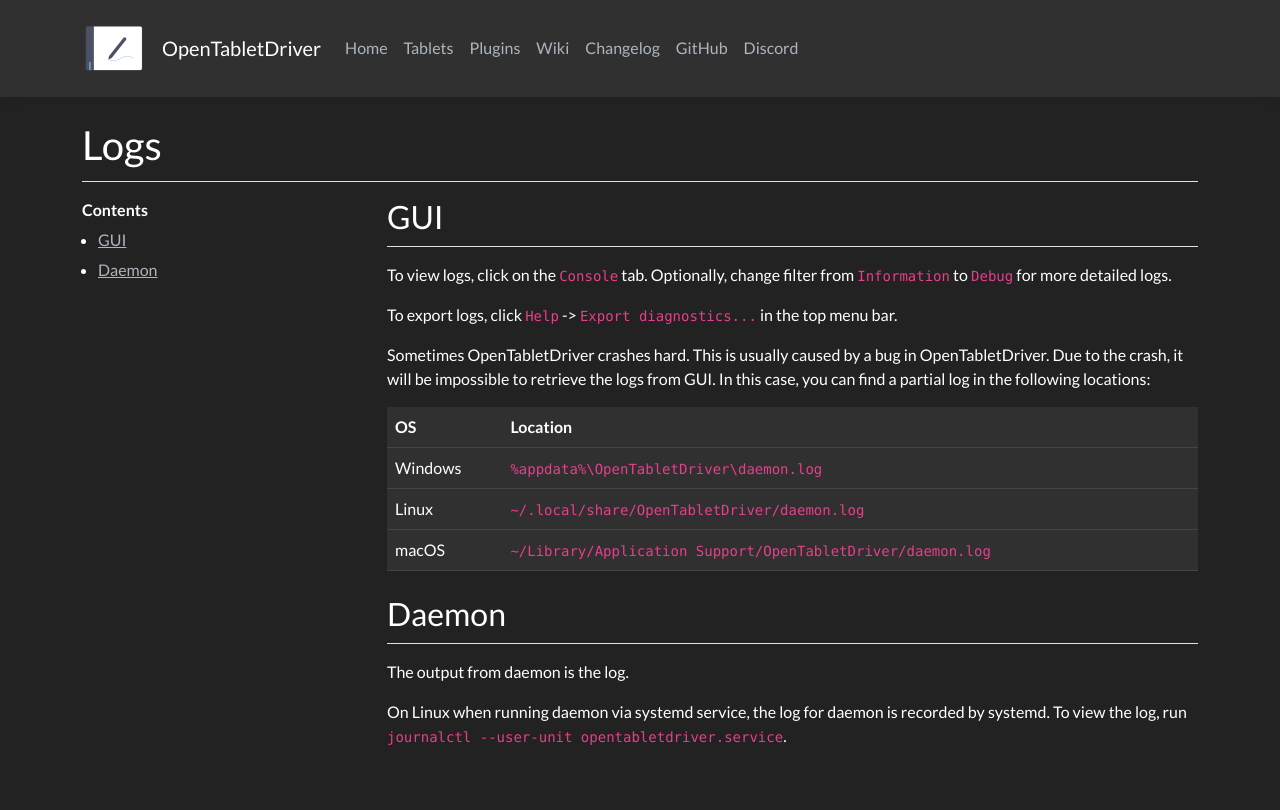
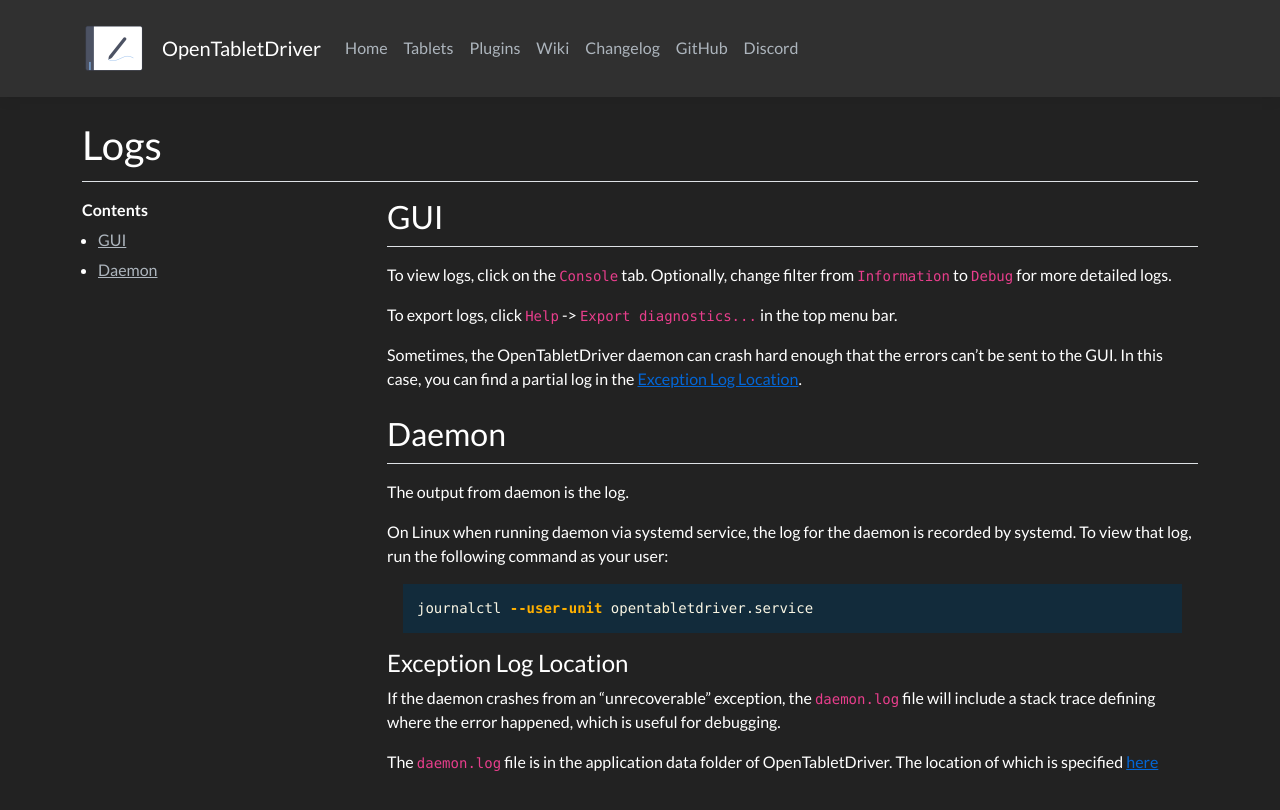
Before and after one commit to OpenTabletDriver/opentabletdriver.github.io, a Jekyll site: the page built from site/_wiki/Documentation/Logs.md, in a window 1280 px wide. Shown: the top 810 px of the page. Built offline with Jekyll 4.4.1, drawn with Linux system fonts in a browser that asks for light colours; nearby versions of some CDN libraries; comment, search, counter and statistics services are not loaded.

Commit message:
wiki/Logs: Split exception log location into its own section

````diff
--- a/site/_wiki/Documentation/Logs.md
+++ b/site/_wiki/Documentation/Logs.md
@@ -8,16 +8,25 @@ To view logs, click on the `Console` tab. Optionally, change filter from `Inform
 
 To export logs, click `Help` -> `Export diagnostics...` in the top menu bar.
 
-Sometimes OpenTabletDriver crashes hard. This is usually caused by a bug in OpenTabletDriver. Due to the crash, it will be impossible to retrieve the logs from GUI. In this case, you can find a partial log in the following locations:
-
-| OS | Location |
-| --- | --- |
-| Windows | `%appdata%\OpenTabletDriver\daemon.log` |
-| Linux | `~/.local/share/OpenTabletDriver/daemon.log` |
-| macOS | `~/Library/Application Support/OpenTabletDriver/daemon.log` |
+Sometimes, the OpenTabletDriver daemon can crash hard enough that the errors can't be
+sent to the GUI. In this case, you can find a
+partial log in the [Exception Log Location](#daemon-log).
 
 ### Daemon
 
 The output from daemon is the log.
 
-On Linux when running daemon via systemd service, the log for daemon is recorded by systemd. To view the log, run `journalctl --user-unit opentabletdriver.service`.
+On Linux when running daemon via systemd service, the log for the daemon is recorded by systemd.
+To view that log, run the following command as your user:
+
+```bash
+journalctl --user-unit opentabletdriver.service
+```
+
+#### Exception Log Location {#daemon-log}
+
+If the daemon crashes from an "unrecoverable" exception, the `daemon.log` file will
+include a stack trace defining where the error happened, which is useful for debugging.
+
+The `daemon.log` file is in the application data folder of OpenTabletDriver.
+The location of which is specified [here]({% link _wiki/FAQ/General.md %}#appdata)
````
